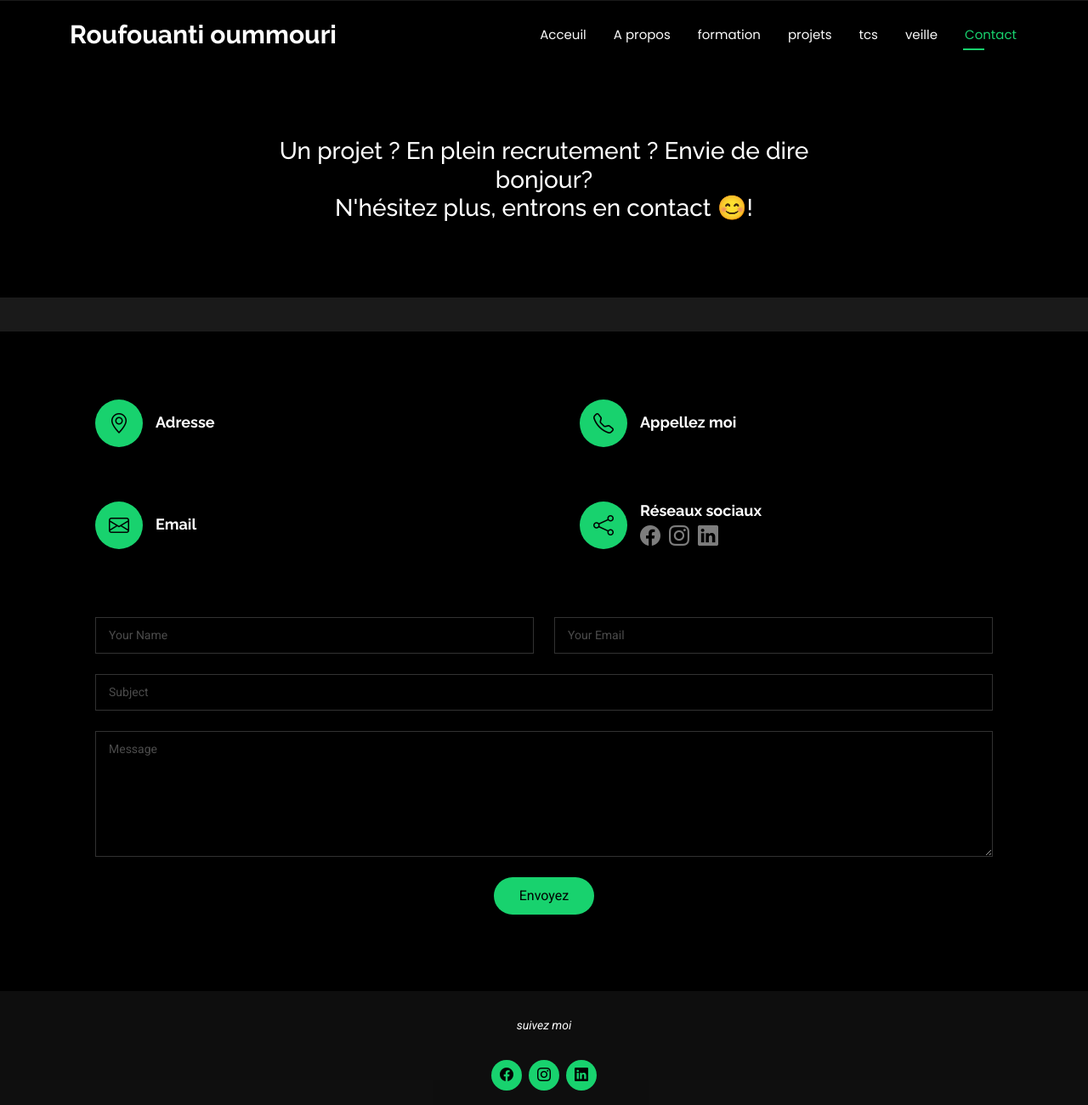
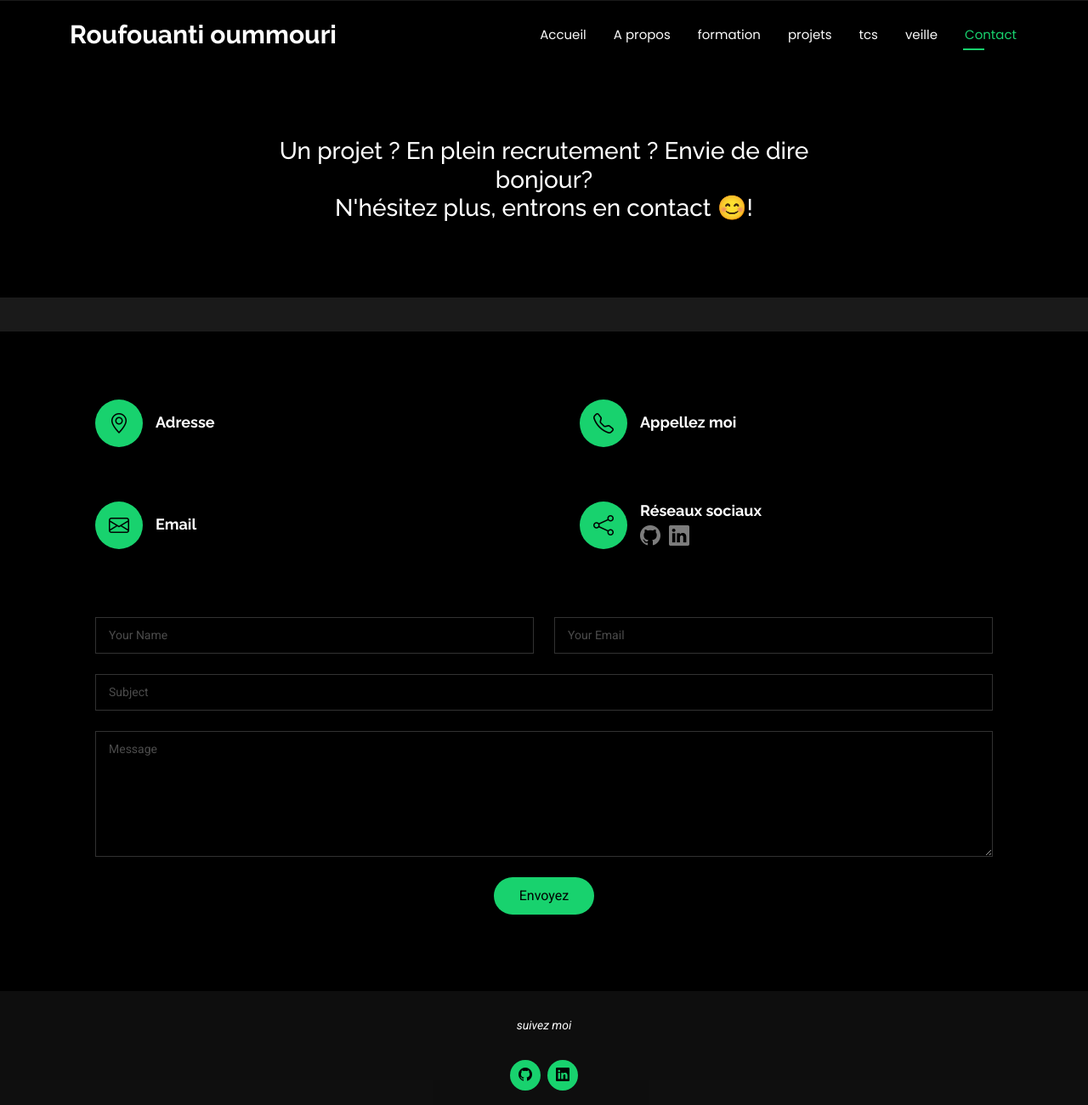
Before and after one commit to Roufouanti/Portfolio, a plain HTML site: page contact.html in a window 1280 px wide. Shown: the whole page at 85% size. Drawn offline with Linux system fonts and the light colour scheme.

Commit message:
mise à jour des fichiers html 'accueil'

```diff
--- a/contact.html
+++ b/contact.html
@@ -49,7 +49,7 @@
 
       <nav id="navmenu" class="navmenu">
         <ul>
-          <li><a href="index.html">Acceuil</a></li>
+          <li><a href="index.html">Accueil</a></li>
           <li><a href="about.html">A propos</a></li>
           <li><a href="resume.html">formation</a></li>
           <li><a href="projets.html">projets</a></li>
@@ -84,7 +84,7 @@ N'hésitez plus, entrons en contact 😊!</h3>
       <nav class="breadcrumbs">
         <!--  <div class="container">
           <ol>
-            <li><a href="index.html">Acceuil</a></li>
+            <li><a href="index.html">Accueil</a></li>
 
           </ol>
         </div>-->
@@ -135,9 +135,7 @@ N'hésitez plus, entrons en contact 😊!</h3>
               <div>
                 <h3>Réseaux sociaux</h3>
                 <div class="social-links">
-
-                  <a href="#"><i class="bi bi-facebook"></i></a>
-                  <a href=""><i class="bi bi-instagram"></i></a>
+                  <a href=""><i class="bi bi-github"></i></a>
                  <a href=""><i class="bi bi-linkedin"></i></a>
                 </div>
               </div>
@@ -187,11 +185,7 @@ N'hésitez plus, entrons en contact 😊!</h3>
       <!-- class="sitename">Roufouanti oumouri</h3>-->
       <p>suivez moi</p>
       <div class="social-links d-flex justify-content-center">
-
-        <a href=""><i class="bi bi-facebook"></i></a>
-        <a href=""><i class="bi bi-instagram"></i></a>
-
-
+        <a href=""><i class="bi bi-github"></i></a>
         <a href=""><i class="bi bi-linkedin"></i></a>
       </div>
       <div class="container">
```
Also changed, not shown: about.html (+1 -1 lines), index.html (+8 -4 lines), projets.html (+1 -1 lines), resume.html (+1 -1 lines), service-details.html (+2 -2 lines), starter-page.html (+2 -2 lines), veille.html (+1 -1 lines).
